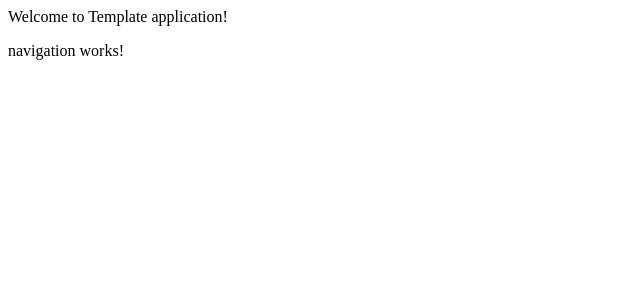
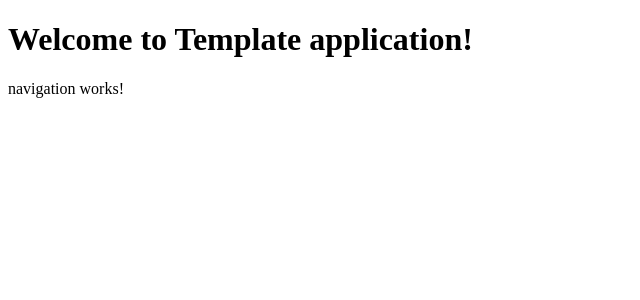
Before and after one commit to qcpi069/angular4-template-app, an Angular app: page / in a window 1280 px wide. Shown: the top 300 px of the page, without its empty margins (0-640 px from the left). Built offline with nearby package versions, Linux system fonts and the light colour scheme.

Commit message:
Fixes app.component spec tests

```diff
--- a/src/app/app.component.html
+++ b/src/app/app.component.html
@@ -1,5 +1,5 @@
 <!-- Branding and top banner -->
-Welcome to {{ title }}!
+<h1>Welcome to {{ title }}!</h1>
 
 <!-- Navigation -->
 <app-navigation>Loading...</app-navigation>
```
Also changed, not shown: 1 other file (tests, documents, lock files or other folders).
